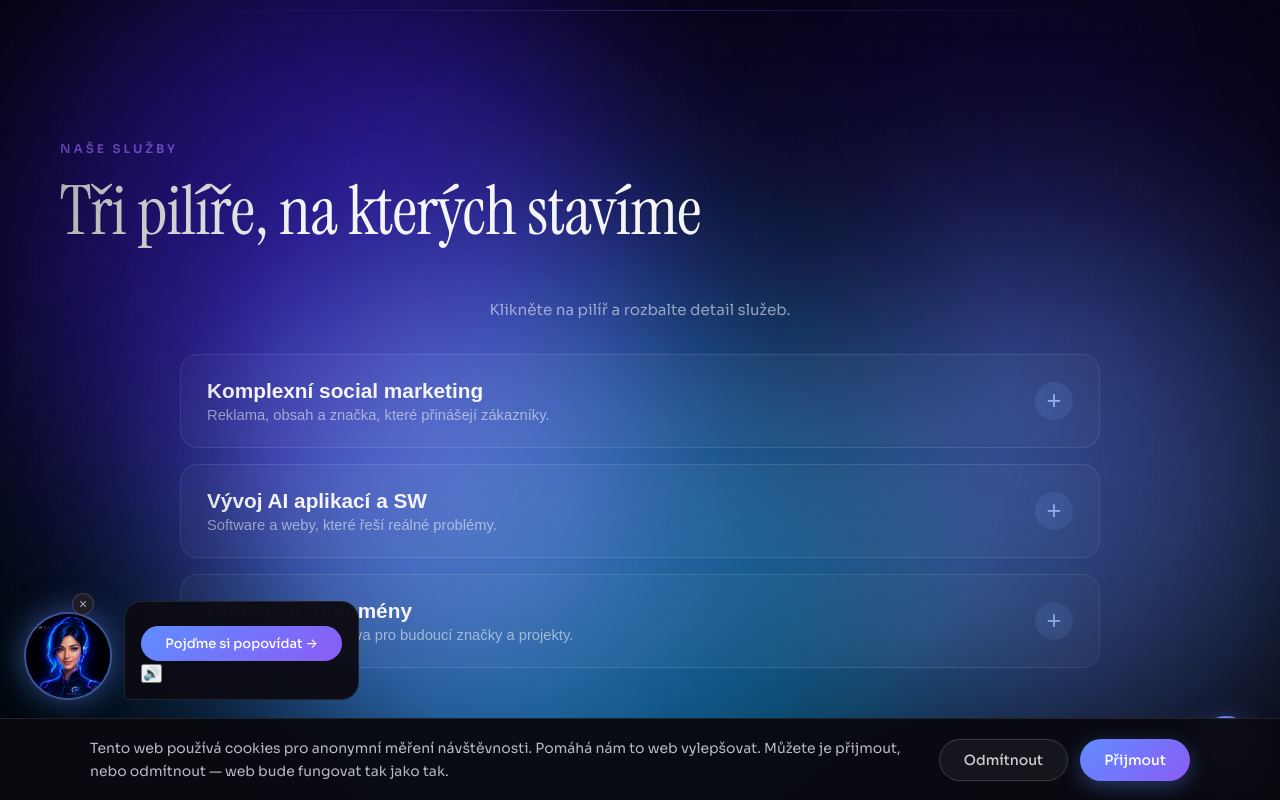
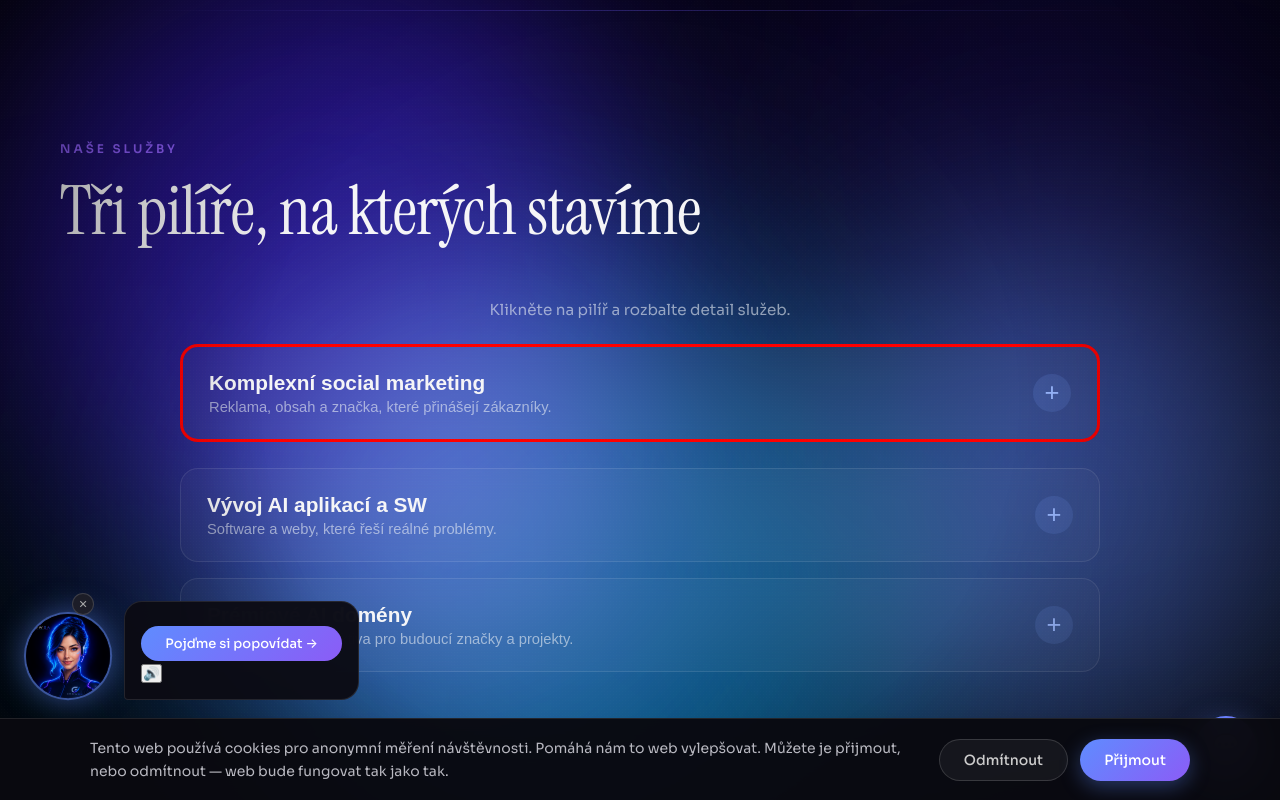
Before and after one commit to groweacz-cyber/Growea-web, a React (Vite) app: page / in a window 1280 px wide. In both pictures the pointer is over the element 640 px from the left and 1979 px from the top of the page. Shown: the part 1579-2379 px from the top of the page. Built offline with nearby package versions, Linux system fonts and the light colour scheme.

Commit message:
TEST pillar hover

```diff
--- a/src/index.css
+++ b/src/index.css
@@ -2165,3 +2165,8 @@ body {
   line-height: 1.6;
   color: rgba(231, 236, 243, 0.75);
 }
+/* DOČASNÝ TEST — smažeme potom */
+.pillar:hover {
+  border: 3px solid red !important;
+  transform: translateY(-10px) !important;
+}
```
